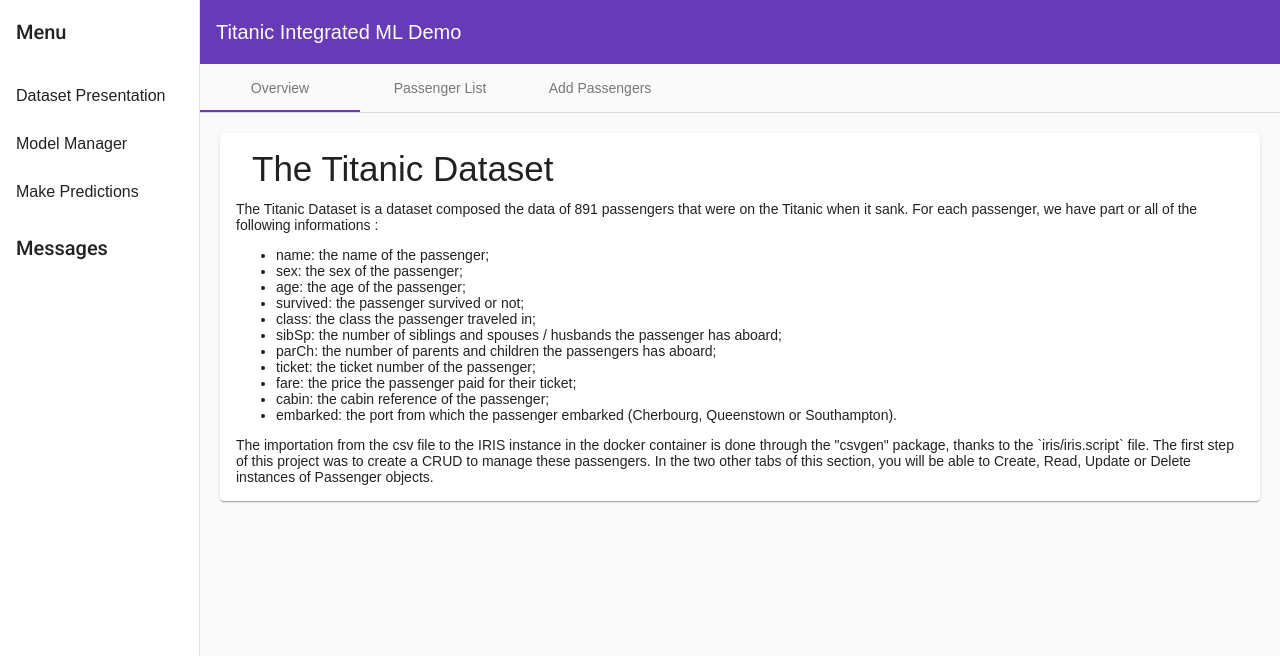
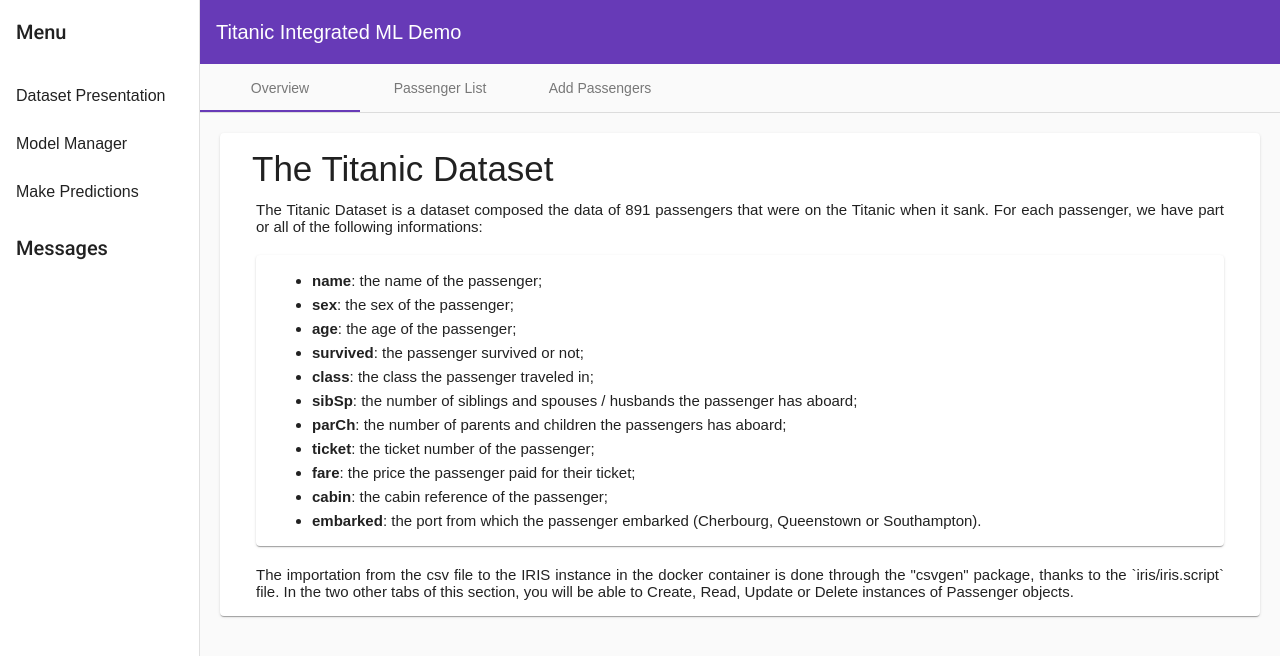
Before and after one commit to thewophile-beep/integrated-ml-demo, an Angular app in the folder angular/: page /info in a window 1280 px wide. Shown: the top 656 px of the page. Built offline with nearby package versions, Linux system fonts and the light colour scheme.

Commit message:
Overview changes

```diff
--- a/angular/src/app/overview-dataset-presentation/overview-dataset-presentation.component.css
+++ b/angular/src/app/overview-dataset-presentation/overview-dataset-presentation.component.css
@@ -7,4 +7,29 @@
 
 .principal-header {
     font-size: 35px;
-  }
+}
+
+.mat-card-content {
+    font-size: 15px;
+    padding-left: 20px;
+    padding-right: 20px;
+    text-align: justify;
+    text-justify: inter-word;
+}
+
+li {
+    margin-bottom: 7px;
+}
+
+li:last-child {
+    margin-bottom: 0px;
+}
+
+ul {
+    padding: 1px;
+    padding-left: 40px;
+}
+
+.list-card {
+    margin: 20px auto;
+}
--- a/angular/src/app/overview-dataset-presentation/overview-dataset-presentation.component.html
+++ b/angular/src/app/overview-dataset-presentation/overview-dataset-presentation.component.html
@@ -2,25 +2,27 @@
     <mat-card-header>
         <mat-card-title class="principal-header">The Titanic Dataset</mat-card-title>
     </mat-card-header>
-    <mat-card-content>
+    <mat-card-content class="text">
         <p>
-            The Titanic Dataset is a dataset composed the data of 891 passengers that were on the Titanic when it sank. For each passenger, we have part or all of the following informations :
+            The Titanic Dataset is a dataset composed the data of 891 passengers that were on the Titanic when it sank. For each passenger, we have part or all of the following informations:
         </p>
-        <ul>
-            <li>name: the name of the passenger;</li>
-            <li>sex: the sex of the passenger;</li>
-            <li>age: the age of the passenger;</li>
-            <li>survived: the passenger survived or not;</li>
-            <li>class: the class the passenger traveled in;</li>
-            <li>sibSp: the number of siblings and spouses / husbands the passenger has aboard;</li>
-            <li>parCh: the number of parents and children the passengers has aboard;</li>
-            <li>ticket: the ticket number of the passenger;</li>
-            <li>fare: the price the passenger paid for their ticket;</li>
-            <li>cabin: the cabin reference of the passenger;</li>
-            <li>embarked: the port from which the passenger embarked (Cherbourg, Queenstown or Southampton).</li>
-        </ul>
+        <mat-card class="list-card">
+            <ul>
+                <li><strong>name</strong>: the name of the passenger;</li>
+                <li><strong>sex</strong>: the sex of the passenger;</li>
+                <li><strong>age</strong>: the age of the passenger;</li>
+                <li><strong>survived</strong>: the passenger survived or not;</li>
+                <li><strong>class</strong>: the class the passenger traveled in;</li>
+                <li><strong>sibSp</strong>: the number of siblings and spouses / husbands the passenger has aboard;</li>
+                <li><strong>parCh</strong>: the number of parents and children the passengers has aboard;</li>
+                <li><strong>ticket</strong>: the ticket number of the passenger;</li>
+                <li><strong>fare</strong>: the price the passenger paid for their ticket;</li>
+                <li><strong>cabin</strong>: the cabin reference of the passenger;</li>
+                <li><strong>embarked</strong>: the port from which the passenger embarked (Cherbourg, Queenstown or Southampton).</li>
+            </ul>
+        </mat-card>
         <p>
-            The importation from the csv file to the IRIS instance in the docker container is done through the "csvgen" package, thanks to the `iris/iris.script` file. The first step of this project was to create a CRUD to manage these passengers. In the two other tabs of this section, you will be able to Create, Read, Update or Delete instances of Passenger objects.
+            The importation from the csv file to the IRIS instance in the docker container is done through the "csvgen" package, thanks to the `iris/iris.script` file. In the two other tabs of this section, you will be able to Create, Read, Update or Delete instances of Passenger objects.
         </p>
 
     </mat-card-content>
--- a/angular/src/app/overview-make-predictions/overview-make-predictions.component.css
+++ b/angular/src/app/overview-make-predictions/overview-make-predictions.component.css
@@ -7,4 +7,12 @@
 
 .principal-header {
     font-size: 35px;
-  }
+}
+
+.mat-card-content {
+    font-size: 15px;
+    padding-left: 20px;
+    padding-right: 20px;
+    text-align: justify;
+    text-justify: inter-word;
+}
--- a/angular/src/app/overview-model-manager/overview-model-manager.component.css
+++ b/angular/src/app/overview-model-manager/overview-model-manager.component.css
@@ -7,4 +7,16 @@
 
 .principal-header {
     font-size: 35px;
-  }
+}
+
+.mat-card-content {
+    font-size: 15px;
+    padding-left: 20px;
+    padding-right: 20px;
+    text-align: justify;
+    text-justify: inter-word;
+}
+
+.text-card {
+    margin: 20px auto;
+}
--- a/angular/src/app/overview-model-manager/overview-model-manager.component.html
+++ b/angular/src/app/overview-model-manager/overview-model-manager.component.html
@@ -3,6 +3,39 @@
         <mat-card-title class="principal-header">The Model Manager</mat-card-title>
     </mat-card-header>
     <mat-card-content>
-
+        <p>
+            IntegratedML enables us to create, train and validate our model in 3 simple SQL queries. You will be able to see those queries in the <strong>Messages</strong> section of the side navigation bar.
+        </p>
+        <mat-card class="text-card">
+            <p>
+                In the <strong>Model List</strong> tab, you will be able to consult the details of all already created models, as well as create new ones for the Titanic Passenger Dataset. <br>
+                You will be able to select the value you want to predict. A selection of the variables of the dataset is disponible. The most interesting one is obviously the "survived" value. You will be asked to give a name, and you will have a few options:
+            </p>
+                <ul>
+                    <li>You can chose wether you want to have this model train on the newly created passenger or not. Say you don't want to overfit the predicted value for a new passenger, you can decide to use only the 891 first passengers of the dataset (even if you delete som passengers, the newly created will have IDs above 892).</li>
+                    <li>You can chose the variables with which the model will predict the value you asked for. Not choosing any will by default take all the variables except the one we want to predict.</li>
+                </ul>
+            <p>
+                Other than predicting if the passenger survived or not, it can be a fun experience training models to, for example, predict the sex of the passenger or the fare of the ticket (spoiler: it depends a lot on the class and the port of embarkment).
+            </p>
+        </mat-card>
+        <mat-card class="text-card">
+            <p>
+                In the <strong>Train Model</strong> tab, you will be able to train those models, as well as see the details of the training runs already done. There you will have the choice of the provider you want to use:
+            </p>
+                <ul>
+                    <li>AutoML: developed by InterSystems and housed within InterSystems IRIS;</li>
+                    <li>H2O: an open-source AutoML interface.</li>
+                </ul>
+            <p>
+                An additionnal SQL query is done before training, to make sure that the ML Configuration is set to the good provider. <br>
+                The dataset being quite small, training a model can take up to a minute.
+            </p>
+        </mat-card>
+        <mat-card  class="text-card">
+            <p>
+                Finally, in the <strong>Validate Model</strong> tab, you will be able to validate your trained models. That is, you will have access to metrics calculated with the dataset (and the newly created passenger or not) representing the performances of the model.
+            </p>
+        </mat-card>
     </mat-card-content>
 </mat-card>
--- a/angular/src/app/passenger-search/passenger-search.component.html
+++ b/angular/src/app/passenger-search/passenger-search.component.html
@@ -1,6 +1,6 @@
 <form class="full-width">
     <mat-form-field class="full-width">
-        <mat-label>Search a passenger</mat-label>
+        <mat-label>Search for a passenger</mat-label>
         <input matInput
         placeholder="Enter a name"
         #searchBox id="search-box"
```
Also changed, not shown: angular/src/app/overview-make-predictions/overview-make-predictions.component.html (line endings or trailing spaces), 1 other file (tests, documents, lock files or other folders).
